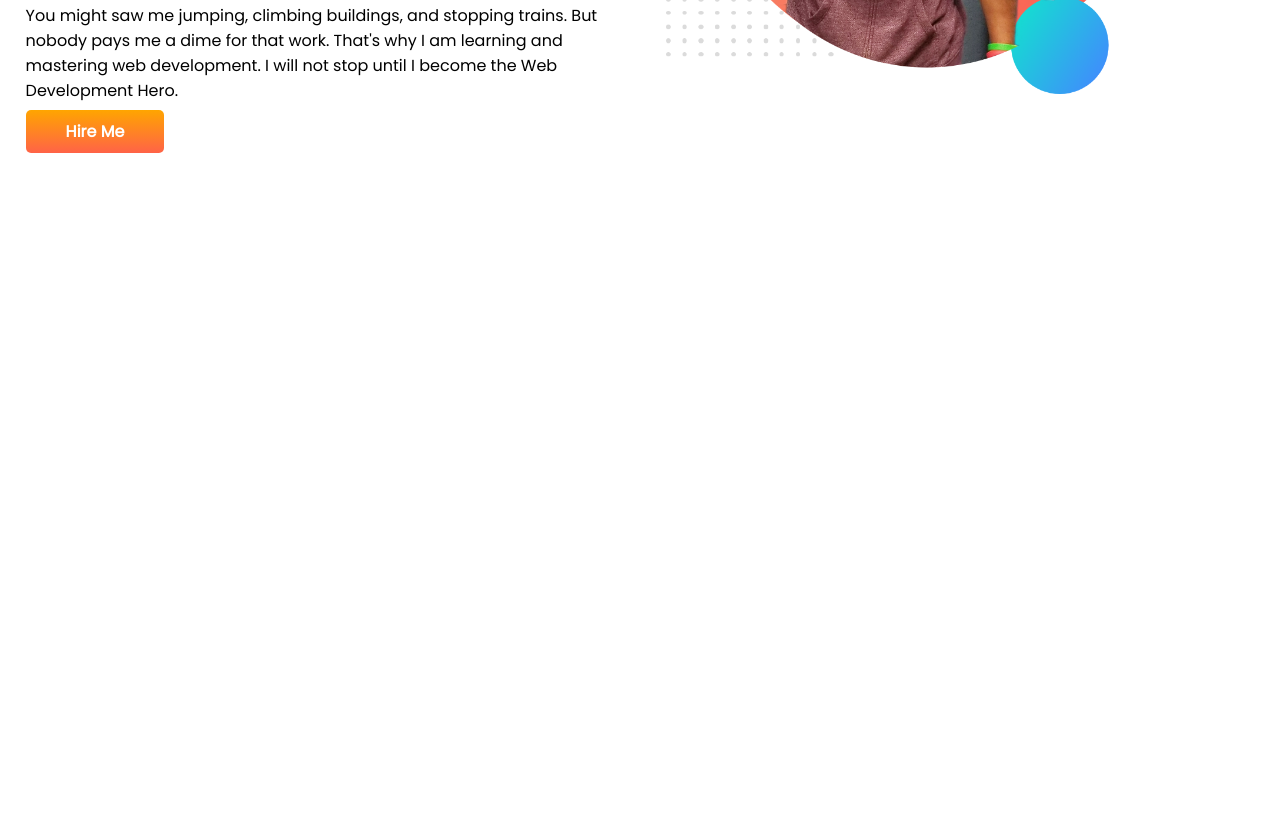
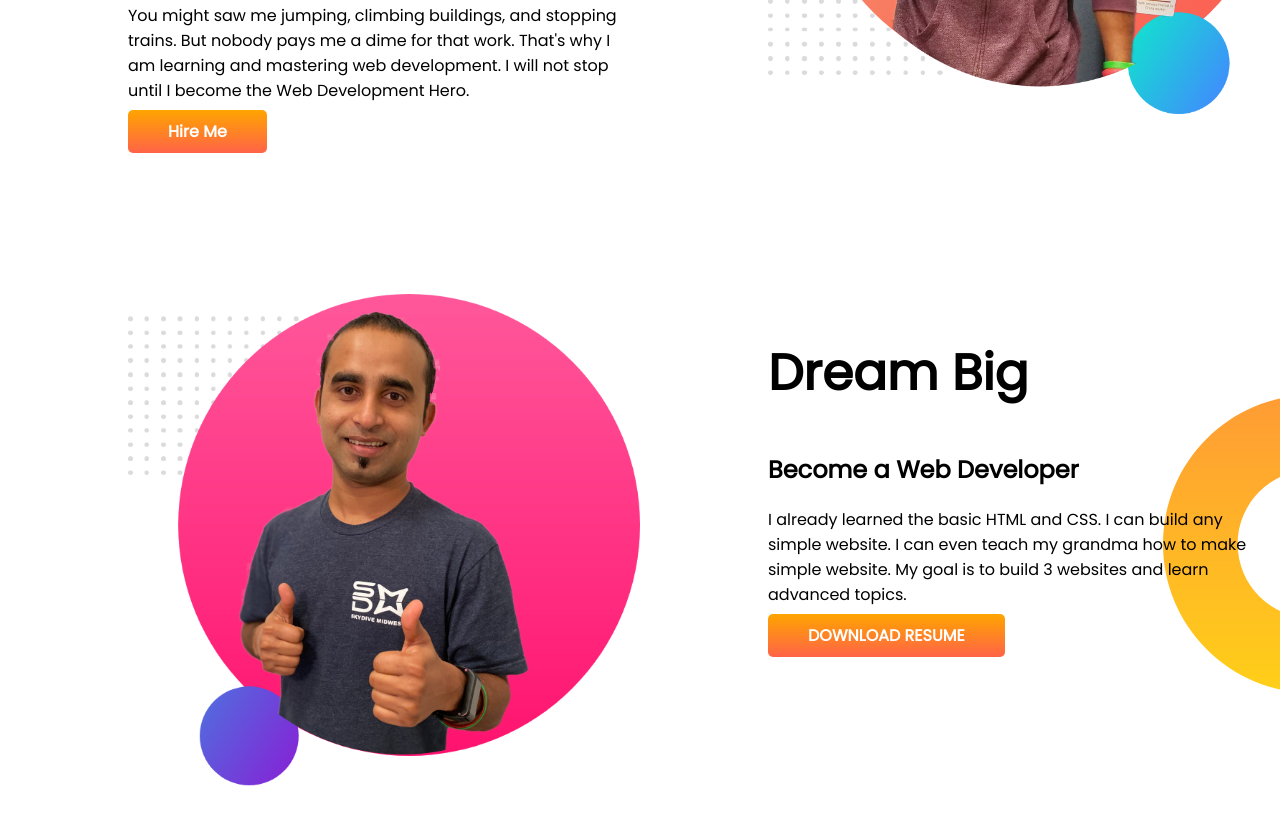
Before and after one commit to fayzulkobirbadal/developer-portfolio, a plain HTML site: page index.html in a window 1280 px wide. Shown: the part 394-1218 px from the top of the page. Before the commit the page ends 800 px from the top, so only its background shows below. Drawn offline with Linux system fonts and the light colour scheme.

Commit message:
dream-big

```diff
--- a/index.html
+++ b/index.html
@@ -23,6 +23,18 @@
             <img src="images/jhankar.png" alt="">
         </div>
     </section>
+    <section class="dream-big">
+        <div class="half-width">
+            <img src="images/jhankar2.png" alt="">
+        </div>
+        <div class="half-width">
+            <h1>Dream Big</h1>
+            <h2>Become a Web Developer</h2>
+            <p>I already learned the basic HTML and CSS. I can build any simple website. I can even teach my grandma how to make simple website. My goal is to build 3 websites and learn advanced topics.</p>
+            <a class="button" href="http://127.0.0.1:5500/index.html">DOWNLOAD RESUME
+            </a>
+        </div>
+    </section>
 
 </body>
 </html>
--- a/style.css
+++ b/style.css
@@ -10,13 +10,14 @@ color: orange;
 }
 section{
     display: flex;
+    margin-bottom: 150px;
 }
 .half-width{
     width: 50%;
-    padding-left: 2%;
+    padding-left: 10%;
 }
 .half-width img{
-    width: 80%;
+    width:100%;
 }
 .hire-button{
     text-decoration: none;
@@ -30,3 +31,17 @@ section{
     background-image: url(images/top-banner.png);
     background-repeat: no-repeat;
 }
+.button{
+    text-decoration: none;
+    background-image: linear-gradient(orange, tomato);
+    padding: 10px 40px;
+    color: white;
+    font-weight: 700;
+    border-radius: 5px;
+}
+.dream-big{
+    background-image: url(images/dream-bg.png);
+    background-repeat: no-repeat;
+    background-position: right
+    ;
+}
```
